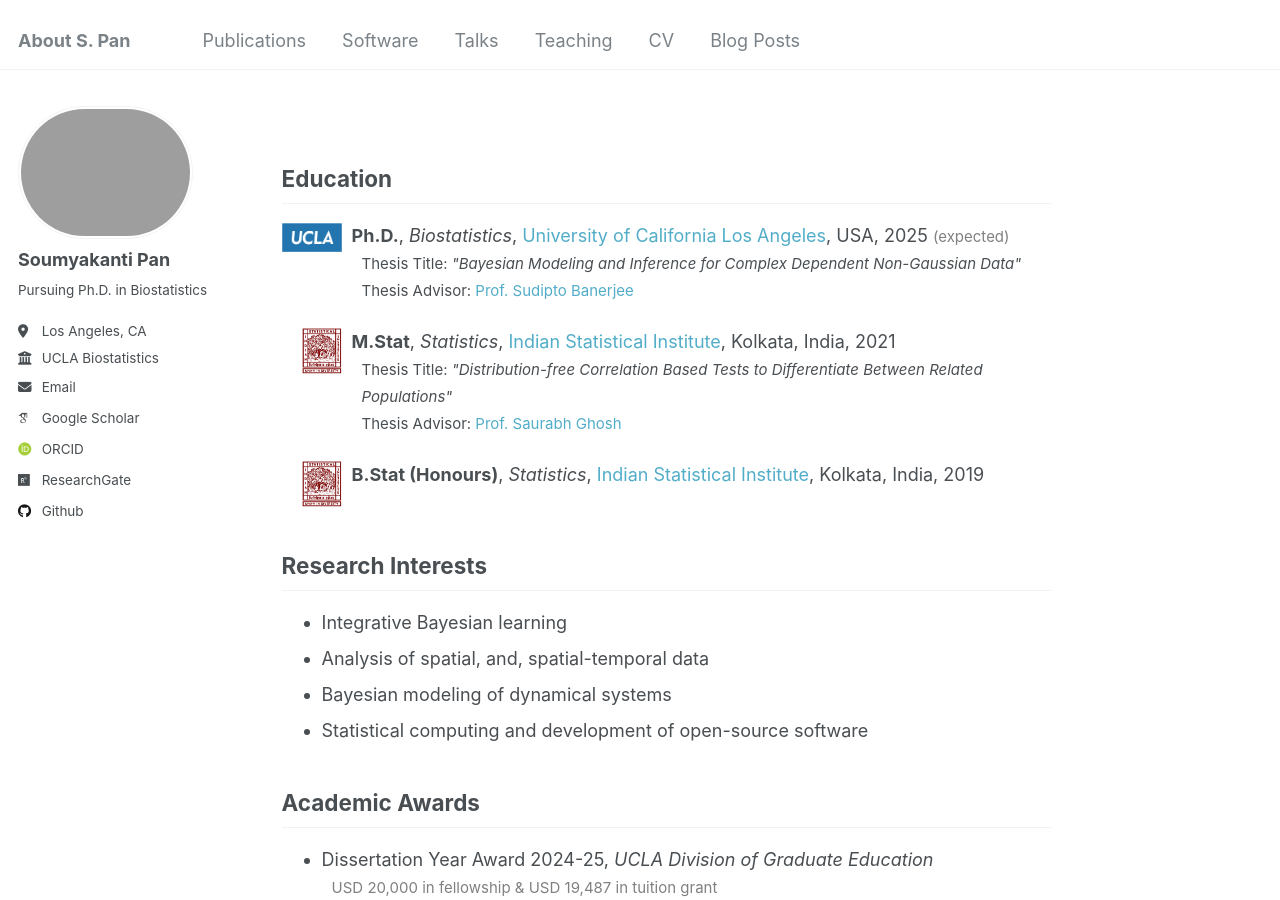
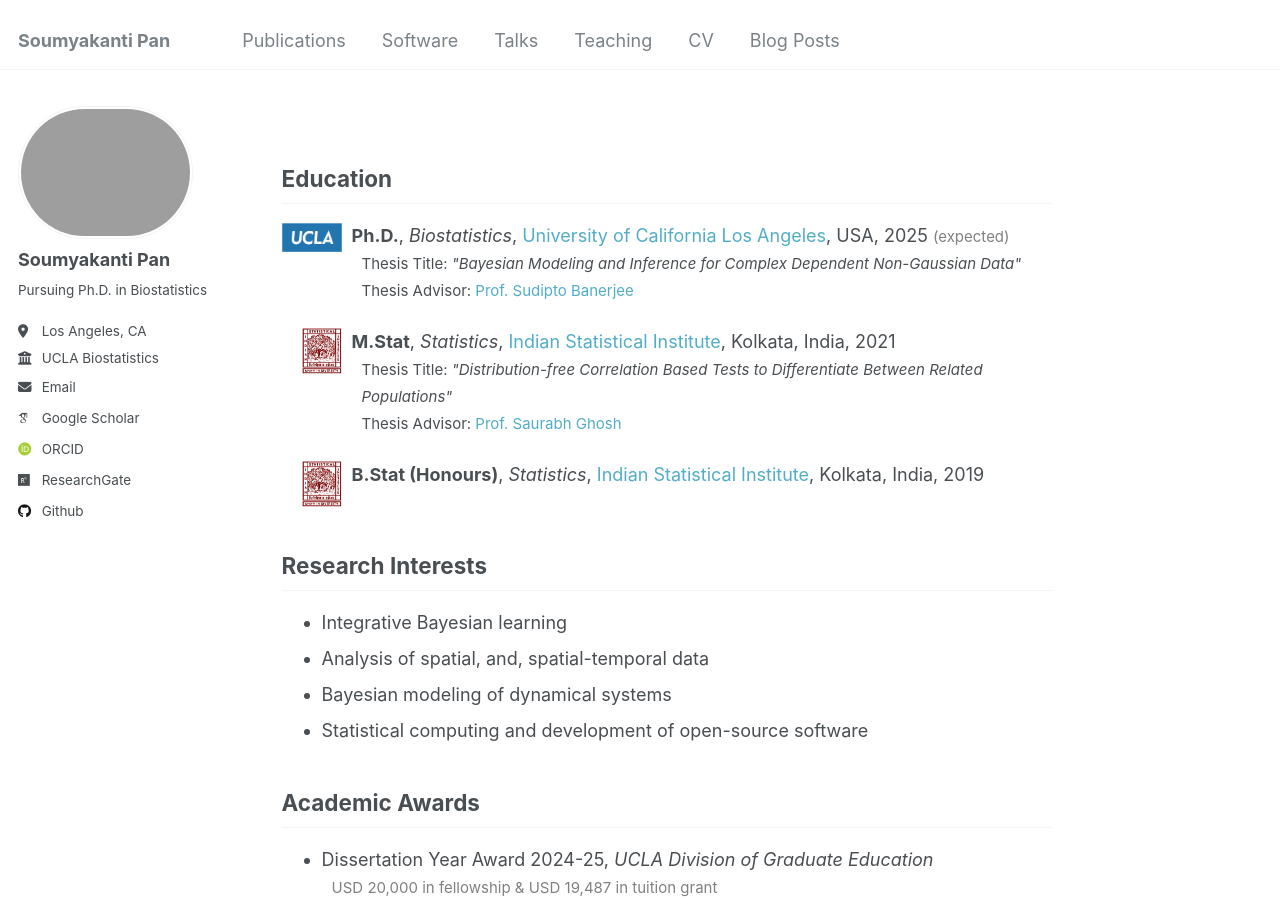
Before and after one commit to SPan-18/span-18.github.io, a Jekyll site: the page built from _pages/about.md, in a window 1280 px wide and 900 px high. Built offline with Jekyll 4.4.1, drawn with Linux system fonts in a browser that asks for light colours; emoji names are drawn with the system emoji font; some web fonts are replaced.

Commit message:
Update _config.yml

```diff
--- a/_config.yml
+++ b/_config.yml
@@ -8,7 +8,7 @@
 
 # Basic Site Settings
 locale                   : "en-US"
-title                    : "About S. Pan"
+title                    : "Soumyakanti Pan"
 title_separator          : "-"
 name                     : &name "Soumyakanti Pan"
 description              : &description "Personal webpage"
```
